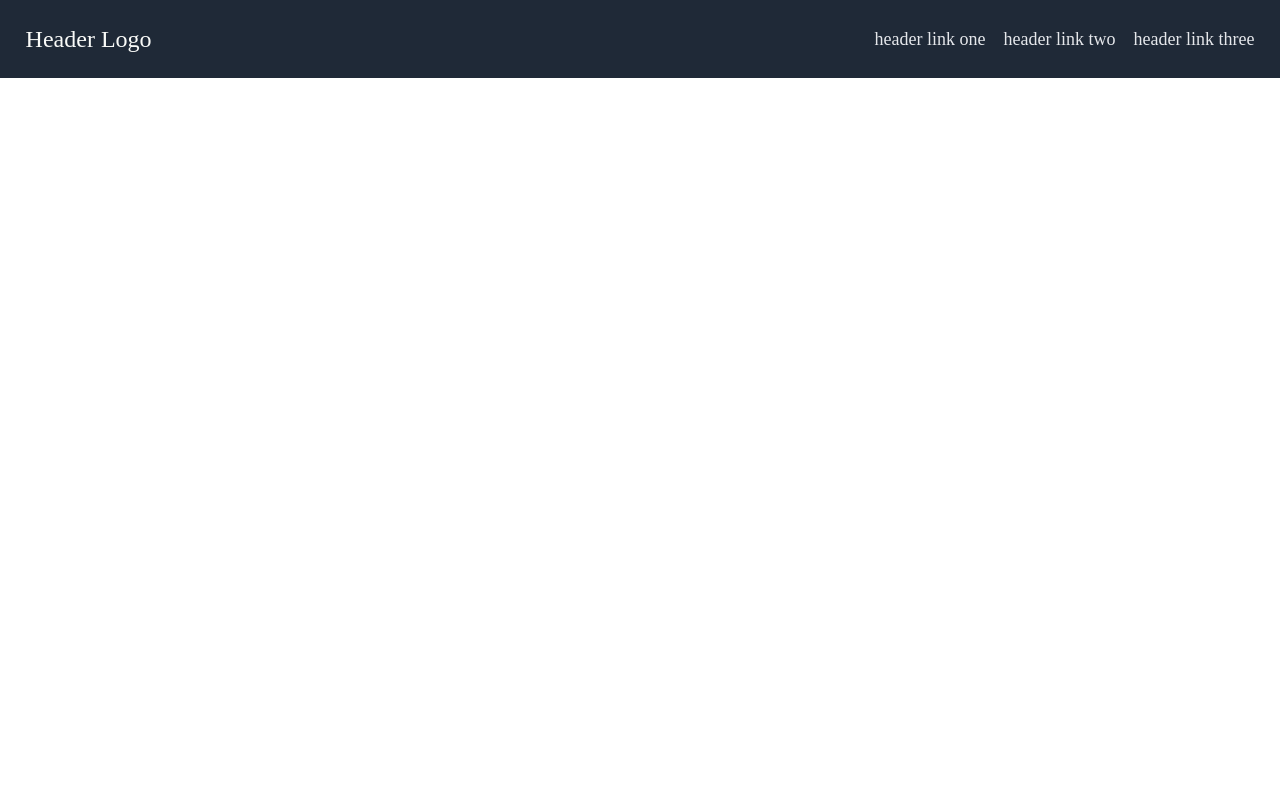
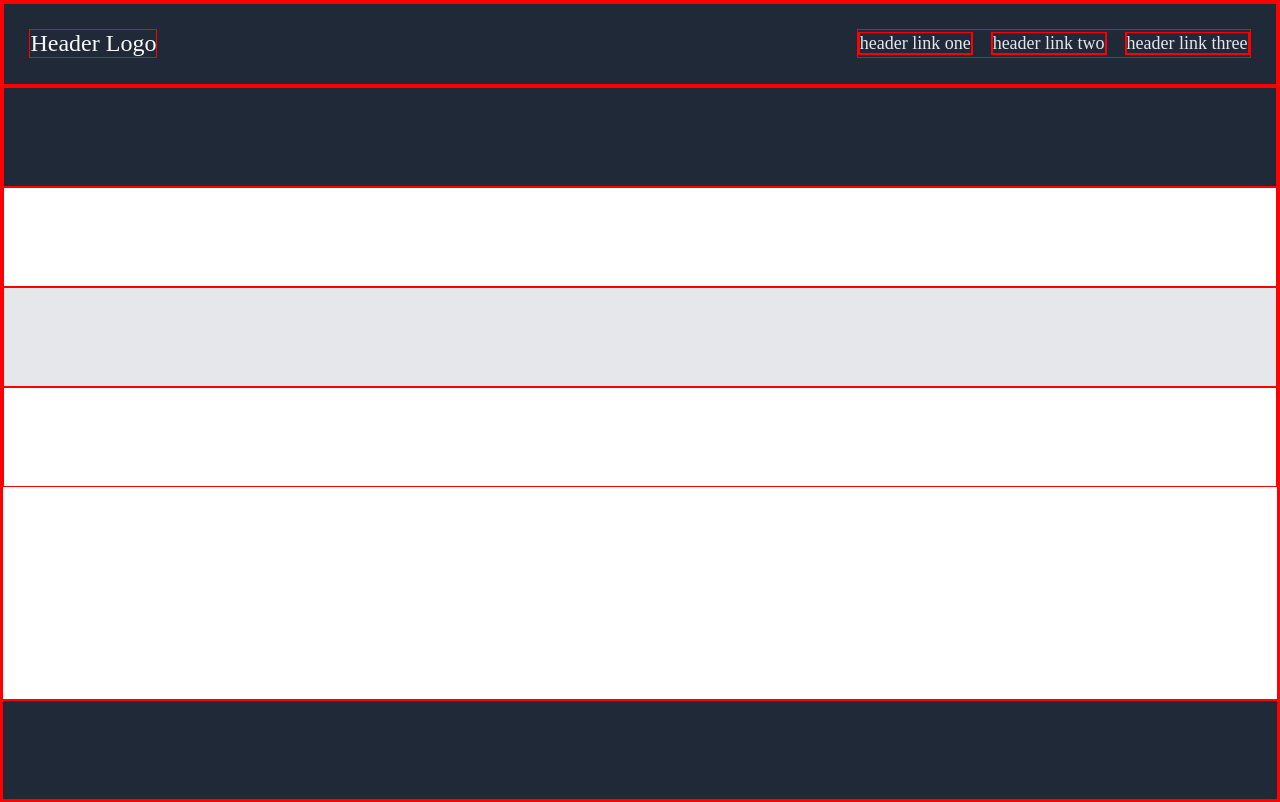
Before and after one commit to Seifboudokhane/odin-landing-page, a plain HTML site: page index.html in a window 1280 px wide. Drawn offline with Linux system fonts and the light colour scheme.

Commit message:
Divide the page into section

```diff
--- a/index.html
+++ b/index.html
@@ -19,7 +19,10 @@
     </header>
 
     <main>
-
+        <div class="sections section-1"></div>
+        <div class="sections section-2"></div>
+        <div class="sections section-3"></div>
+        <div class="sections section-4"></div>
     </main>
 
     <footer>
--- a/style.css
+++ b/style.css
@@ -1,3 +1,6 @@
+* {
+    border: 1px solid red;
+}
 html {
     box-sizing: border-box;
 }
@@ -7,13 +10,19 @@ html {
 
 body{
     margin: 0;
+    height: 100vh;
+    display: flex;
+    flex-direction: column;
 }
+
+/* TOP HALF */
 
 nav {
     background-color: #1F2937;
     display: flex;
     justify-content: space-between;
     padding: 2%;
+    flex-grow: 0;
 }
 .logo {
     color: #f9faf8;
@@ -32,3 +41,38 @@ a {
     color: #e5e7eb;
     font-size: 18px;
 }
+
+/* MAIN HALF */
+main {
+    flex-grow: 1;
+}
+/* section 1 */
+.section-1 {
+    background-color: #1F2937;
+    height: 100px;
+}
+
+/* section 2 */
+.section-2 {
+    background-color: white;
+    height: 100px;
+}
+
+/* section 3 */
+.section-3 {
+    background-color: #e5e7eb;
+    height: 100px;
+}
+
+/* section 4 */
+.section-4 {
+    background-color: white;
+    height: 100px;
+}
+
+/* BOTTOM HALF */
+footer {
+    height: 100px;
+    flex-grow: 0;
+    background-color: #1F2937;
+}
```
